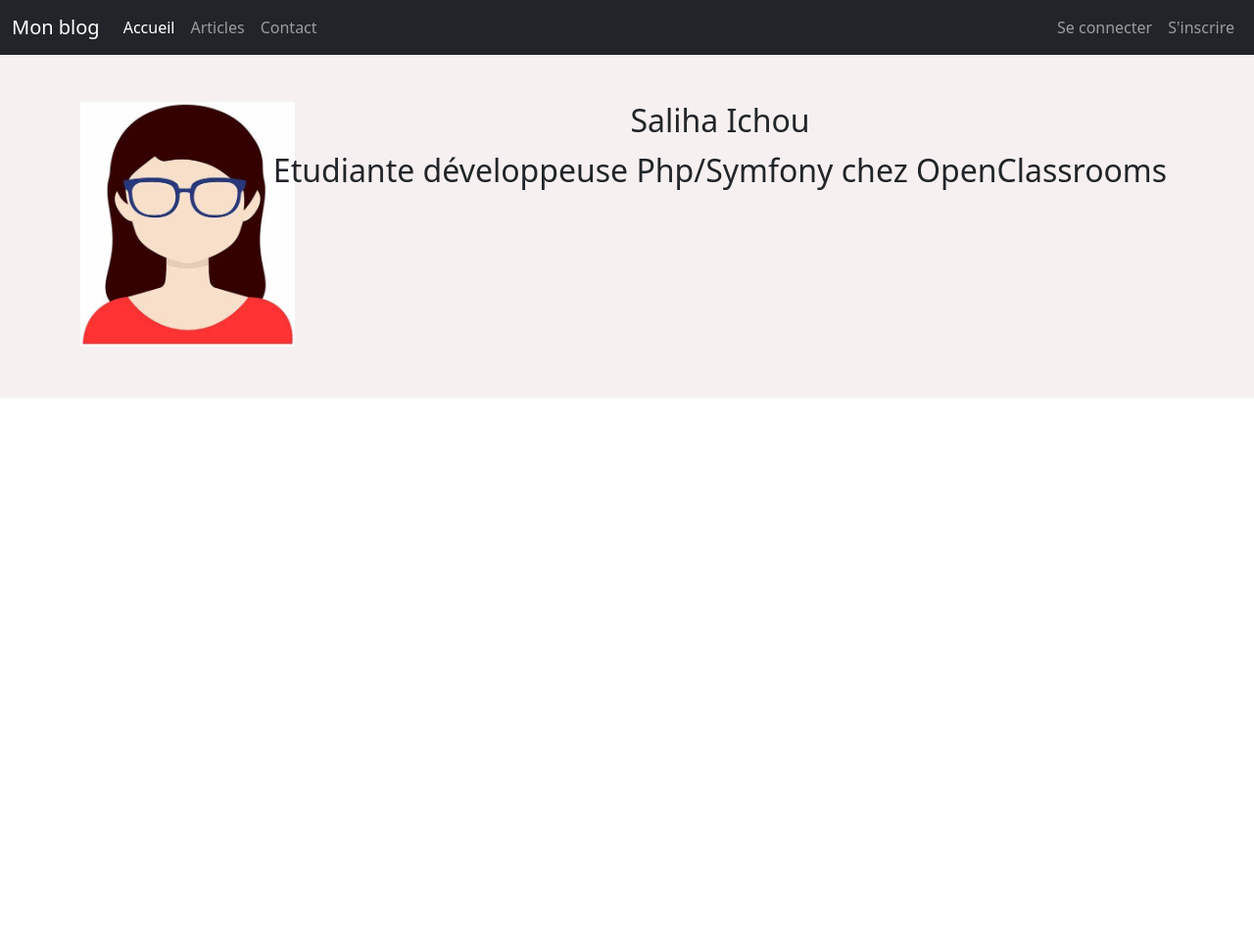
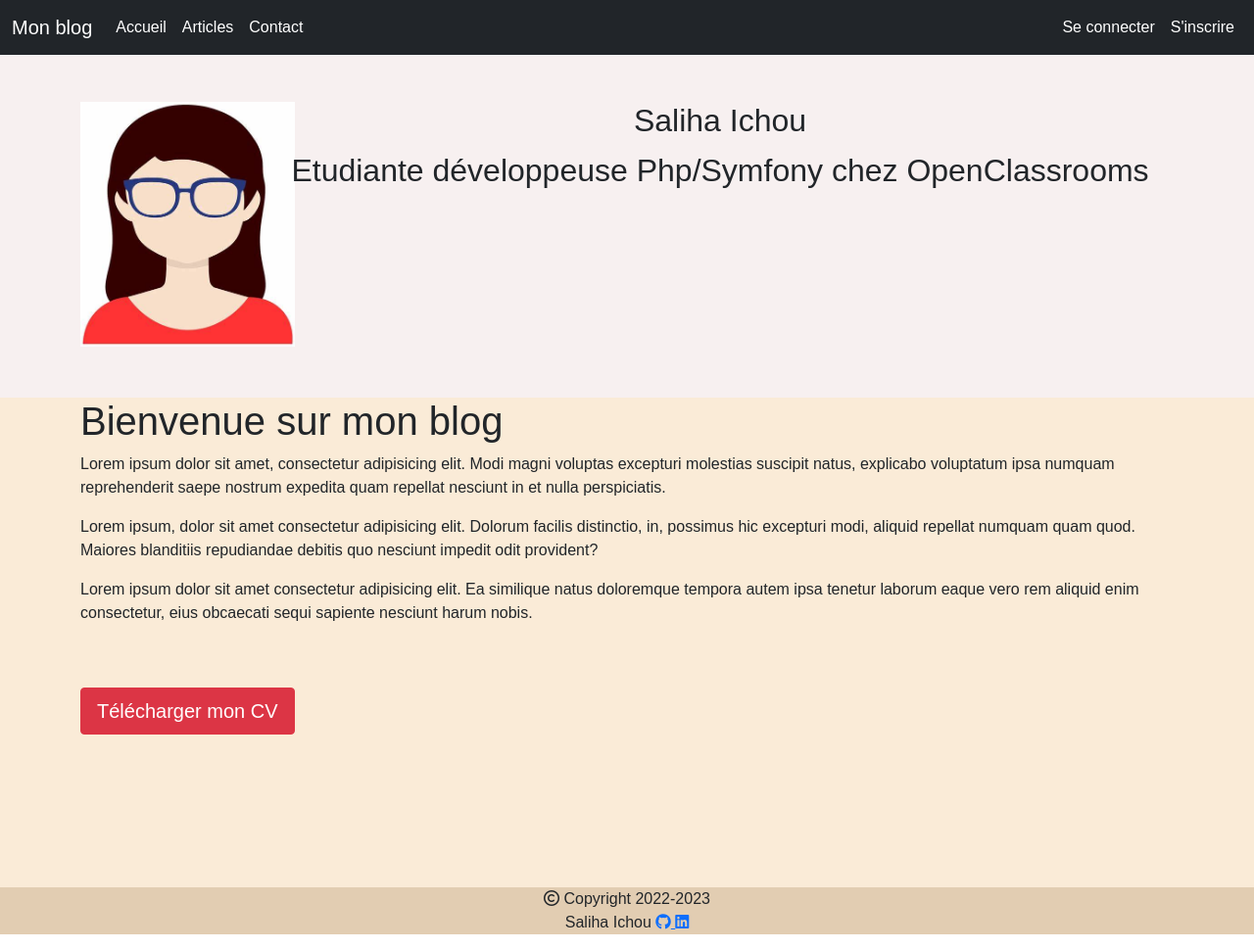
Before and after one commit to oumhanane/mon_blog, a PHP site: page / in a window 1280 px wide. Shown: the whole page at 98% size. Before the commit the page ends 406 px from the top, so only its background shows below. Run offline with PHP 8.4, Linux system fonts and the light colour scheme; some libraries are stand-ins or nearby versions.

Commit message:
first commit

```diff
--- a/Views/home/index.html.twig
+++ b/Views/home/index.html.twig
@@ -12,6 +12,9 @@
     <meta name="viewport" content="width=device-width, initial-scale=1.0">
     <link href="https://cdn.jsdelivr.net/npm/bootstrap@5.0.2/dist/css/bootstrap.min.css" rel="stylesheet" integrity="sha384-EVSTQN3/azprG1Anm3QDgpJLIm9Nao0Yz1ztcQTwFspd3yD65VohhpuuCOmLASjC" crossorigin="anonymous">
     <link rel="stylesheet" href="/css/style.css">
+    <script src="https://kit.fontawesome.com/91c9cd7906.js" crossorigin="anonymous"></script>
+
+
     <title>Mon super blog</title>
 </head>
 <body>
@@ -25,14 +28,14 @@
             <div class="collapse navbar-collapse" id="navbarNavAltMarkup">
                 <div class="navbar-nav">
                     <a class="nav-link active" aria-current="page" href="#">Accueil</a>
-                    <a class="nav-link" href="#">Articles</a>
-                    <a class="nav-link" href="#">Contact</a>
+                    <a class="nav-link active" href="/post/index.html.twig, ['posts' => $posts]">Articles</a>
+                    <a class="nav-link active" href="#">Contact</a>
                 </div>
             </div>
             <div class=="d-flex">
                 <div class="navbar-nav">
-                    <a class="nav-link" href="#">Se connecter</a>
-                    <a class="nav-link" href="#">S'inscrire</a>
+                    <a class="nav-link active" href="#">Se connecter</a>
+                    <a class="nav-link active" href="#">S'inscrire</a>
                 </div>
             </div>
         </div>
@@ -50,8 +53,27 @@
             </div>
         </div>
     </section>
-
-
+    <section class="section2">
+        <div class="container pt-10">
+        <h1>Bienvenue sur mon blog</h1>
+        <p>Lorem ipsum dolor sit amet, consectetur adipisicing elit. Modi magni voluptas excepturi molestias suscipit natus, explicabo voluptatum ipsa numquam reprehenderit saepe nostrum expedita quam repellat nesciunt in et nulla perspiciatis.</p>
+        <p>Lorem ipsum, dolor sit amet consectetur adipisicing elit. Dolorum facilis distinctio, in, possimus hic excepturi modi, aliquid repellat numquam quam quod. Maiores blanditiis repudiandae debitis quo nesciunt impedit odit provident?</p>
+        <p>Lorem ipsum dolor sit amet consectetur adipisicing elit. Ea similique natus doloremque tempora autem ipsa tenetur laborum eaque vero rem aliquid enim consectetur, eius obcaecati sequi sapiente nesciunt harum nobis.</p>
+        <P>
+            <a class="btn btn-danger btn-lg rounded mt-5" role="button" href="/documents/cv_developpeuse_web_junior.pdf" download>Télécharger mon CV</a>
+        </P>
+        </div>
+    </section>
+    <footer mt-3>
+        <p><i class="fa-regular fa-copyright"></i> Copyright 2022-2023<br>Saliha Ichou
+            <a href="https://github.com/oumhanane" target="_blank">
+	            <i class="fa-brands fa-github"></i>
+	        </a>
+            <a href="https://www.linkedin.com/in/saliha-ichou-développeuse-web-junior/" target="_blank">
+	            <i class="fa-brands fa-linkedin"></i>
+            </a>
+        </p>
+    </footer>
 
     <script src="https://cdn.jsdelivr.net/npm/bootstrap@5.0.2/dist/js/bootstrap.bundle.min.js" integrity="sha384-MrcW6ZMFYlzcLA8Nl+NtUVF0sA7MsXsP1UyJoMp4YLEuNSfAP+JcXn/tWtIaxVXM" crossorigin="anonymous"></script>
 </body>
--- a/public/css/style.css
+++ b/public/css/style.css
@@ -1,3 +1,7 @@
+body {
+    font-family: Arial, Helvetica, sans-serif;
+}
+
 section {
     height: 350px;
     background-color: rgb(247, 240, 240);
@@ -10,5 +14,17 @@ section {
 
 .avatar {
     height: 250px;
-    /* text-align: center; */
 }
+
+.section2 {
+    height: 500px;
+    background-color: antiquewhite;
+}
+
+footer {
+    text-align: center;
+    /* font: white; */
+    background-color: rgb(226, 205, 178);
+    /* height: 70px; */
+
+}
--- /dev/null
+++ b/src/Model/User.php
@@ -0,0 +1 @@
+<?php
```
Also changed, not shown: Views/post/index.html.twig (+7 -2 lines), src/Controller/Comment.php (added, +10 -0 lines), src/Controller/PostController.php (+9 -3 lines), src/Model/Model.php (added, +12 -0 lines), src/Model/Post.php (added, +51 -0 lines), 1 other file.
